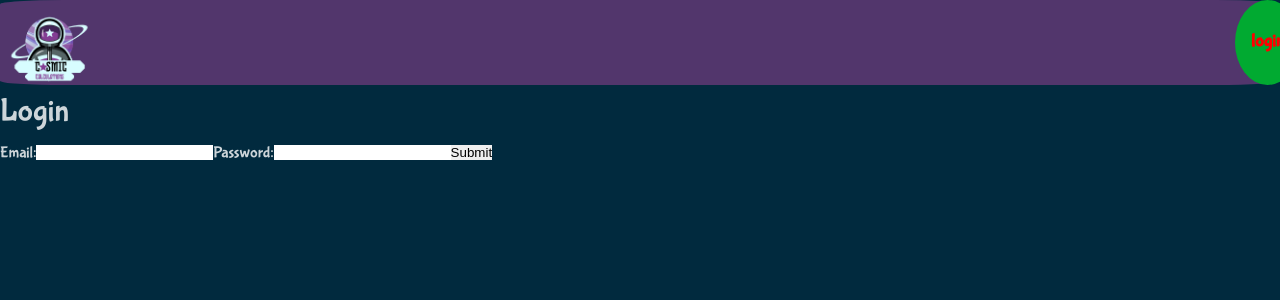
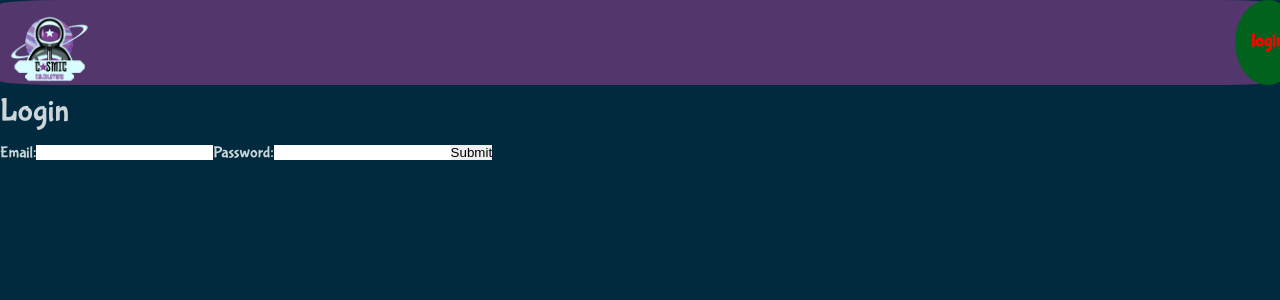
Before and after one commit to nicktruby/bc13_final-project_front-end-room_10_the_recruitables, a React (Create React App) app in the folder cosmic-calc/: page / in a window 1280 px wide. Shown: the top 300 px of the page. Built offline with nearby package versions, Linux system fonts and the light colour scheme.

Commit message:
css index

```diff
--- a/cosmic-calc/src/components/navBar/navBarElements.js
+++ b/cosmic-calc/src/components/navBar/navBarElements.js
@@ -28,7 +28,7 @@ export const NavLink = styled(Link)`
   cursor: pointer;
   &.active {
     color: red;
-    background: #01aa31;
+    background: #00621c;
   }
   &:hover {
     color: rgba(255, 255, 255, 0.803);
```
